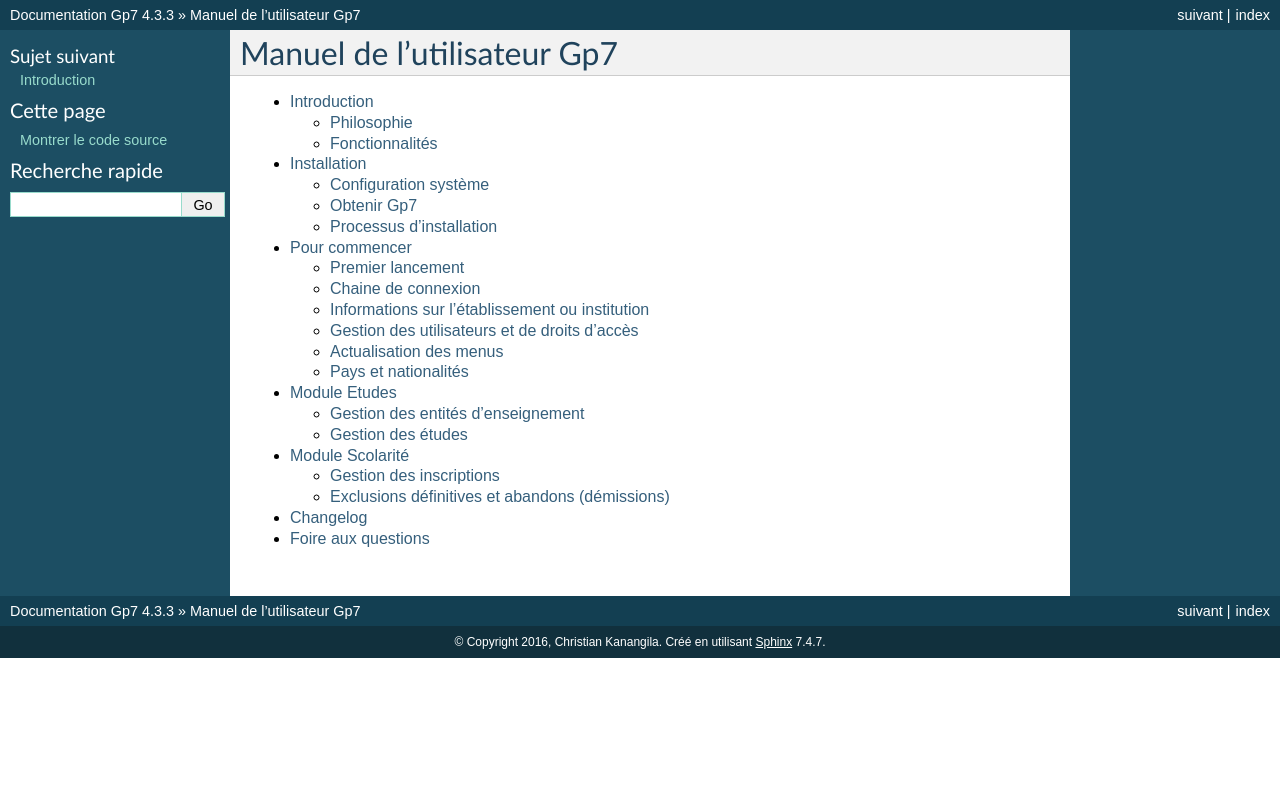
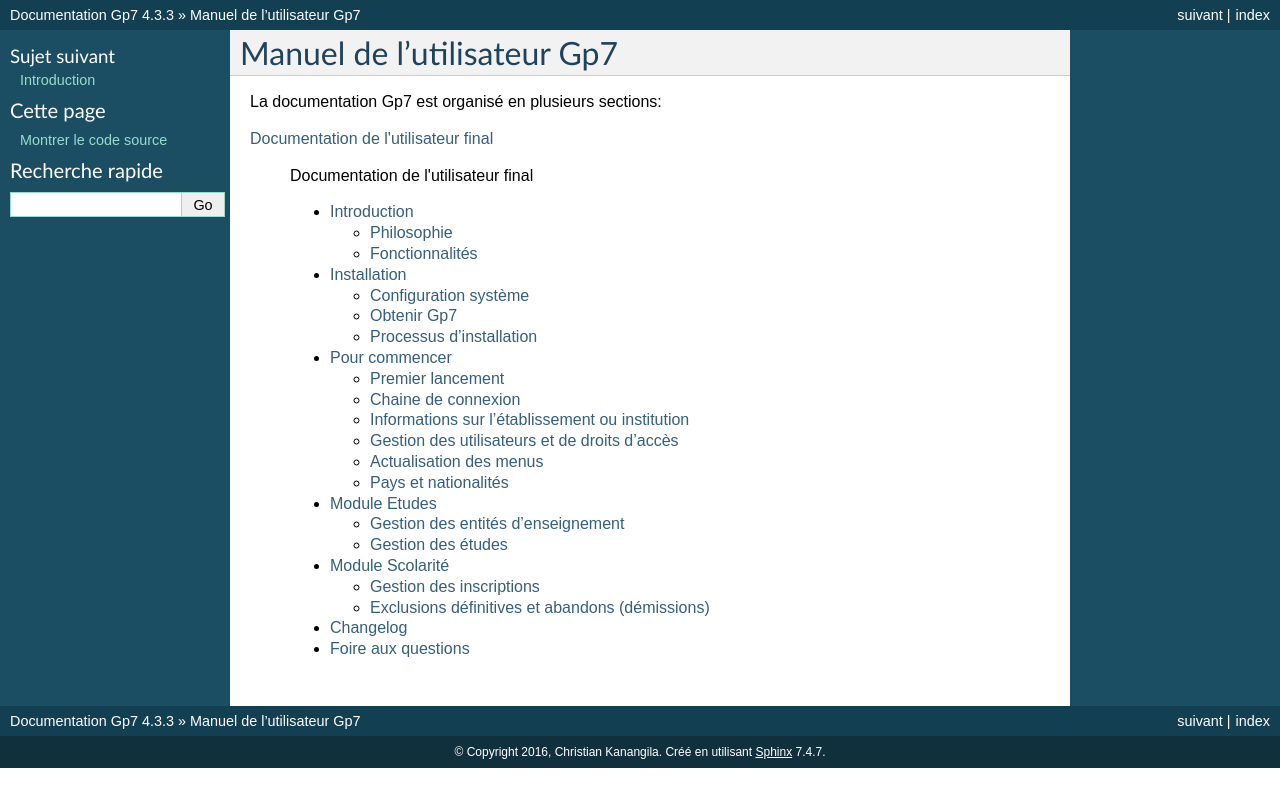
Before and after one commit to passyweb/gp7docs, a Sphinx documentation site: the page built from source/index.rst, in a window 1280 px wide. Shown: the top 807 px of the page. Built offline with Sphinx 7.4.7, drawn with Linux system fonts in a browser that asks for light colours; some of the changed lines change nothing that is shown.

Commit message:
mise à jour de l'index

```diff
--- a/source/index.rst
+++ b/source/index.rst
@@ -1,13 +1,16 @@
-.. Gp7 Manuel de l'utilisateur master file, created by
-   sphinx-quickstart on Fri Nov 27 11:53:34 2015.
-   You can adapt this file completely to your liking, but it should at least
-   contain the root `toctree` directive.
-
 Manuel de l'utilisateur Gp7
 ===========================
 
-.. toctree::
+La documentation Gp7 est organisé en plusieurs sections:
+
+:ref:`user-docs`
+
+
+.. _user-docs:
+
+ .. toctree::
    :maxdepth: 2
+   :caption: Documentation de l'utilisateur final
 
    introduction
    setup
```
